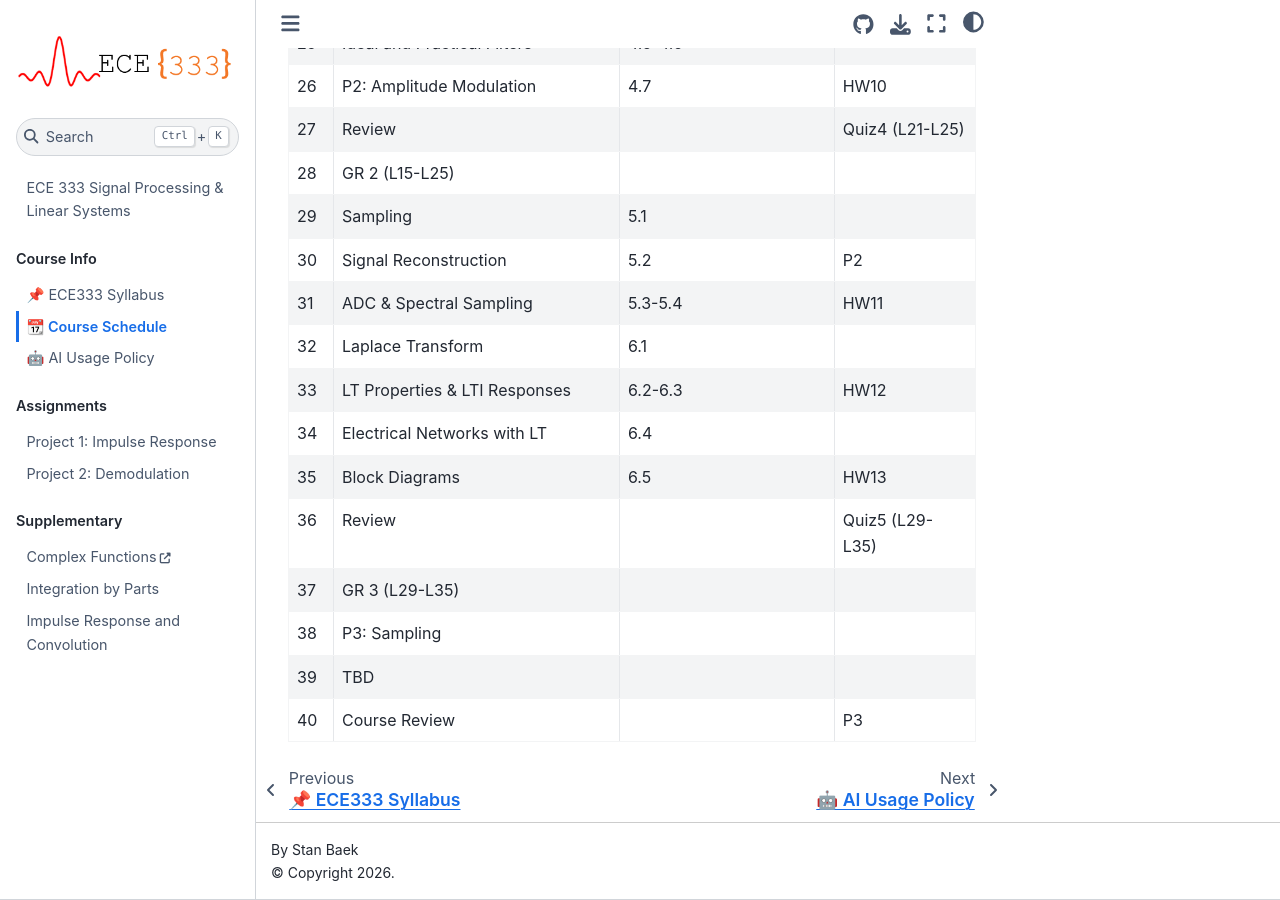
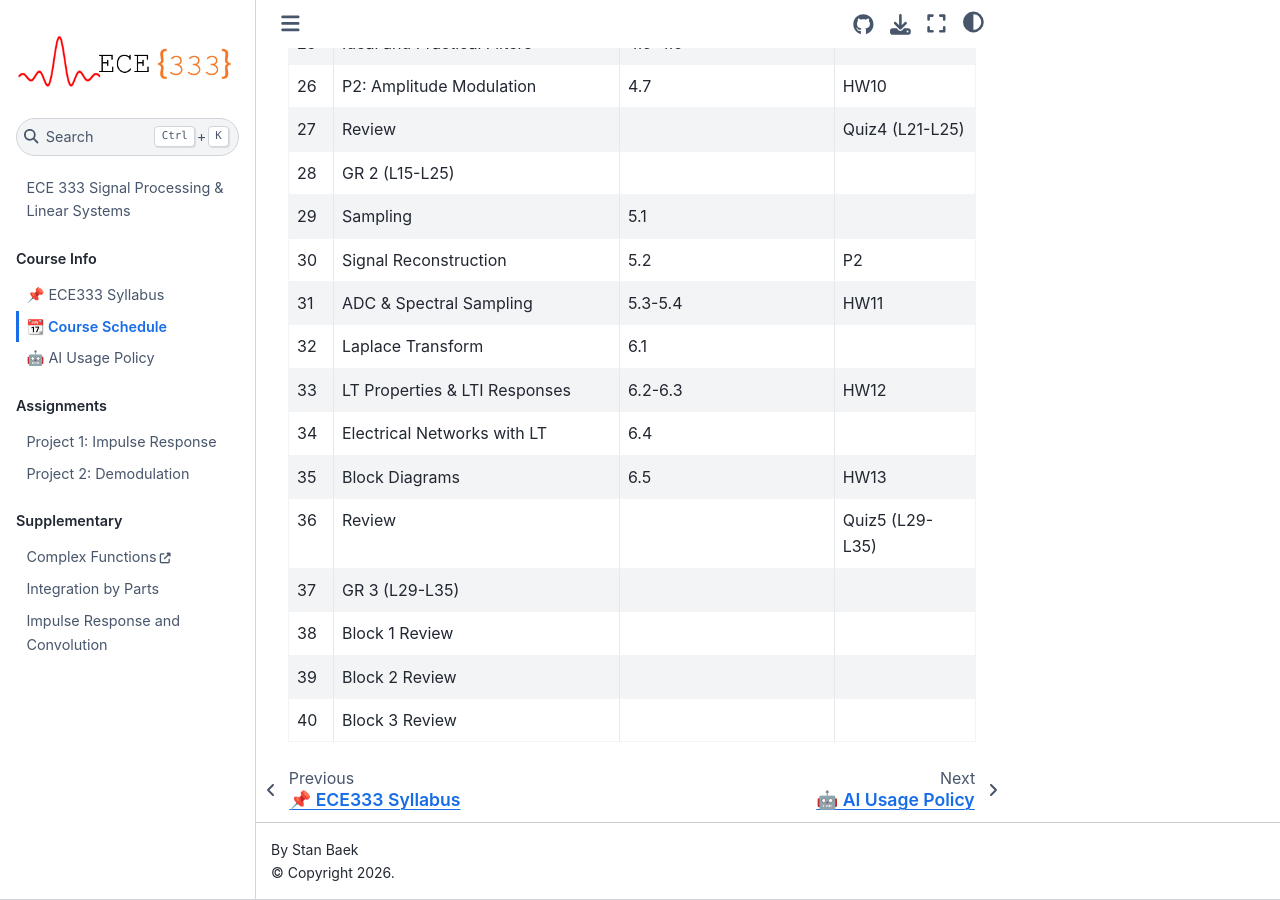
Before and after one commit to USAFA-ECE/ece333, a Jupyter Book: the page built from book/schedule.md, in a window 1280 px wide and 900 px high, scrolled down 1389 px. Built offline with Jupyter Book 1.0.4 settings and Sphinx 7.4.7 and the Sphinx Book theme 1.1.4, drawn with Linux system fonts in a browser that asks for light colours.

Commit message:
Updated schedule

```diff
--- a/book/schedule.md
+++ b/book/schedule.md
@@ -45,6 +45,6 @@ This schedule is subject to change as appropriate.
 |35 | Block Diagrams                    | 6.5              | HW13            |
 |36 | Review                            |                  | Quiz5 (L29-L35) |
 |37 | GR 3 (L29-L35)                    |                  |                 |
-|38 | P3: Sampling                      |                  |                 |
-|39 | TBD                               |                  |                 |
-|40 | Course Review                     |                  | P3              |
+|38 | Block 1 Review                    |                  |                 |
+|39 | Block 2 Review                    |                  |                 |
+|40 | Block 3 Review                    |                  |                 |
```
